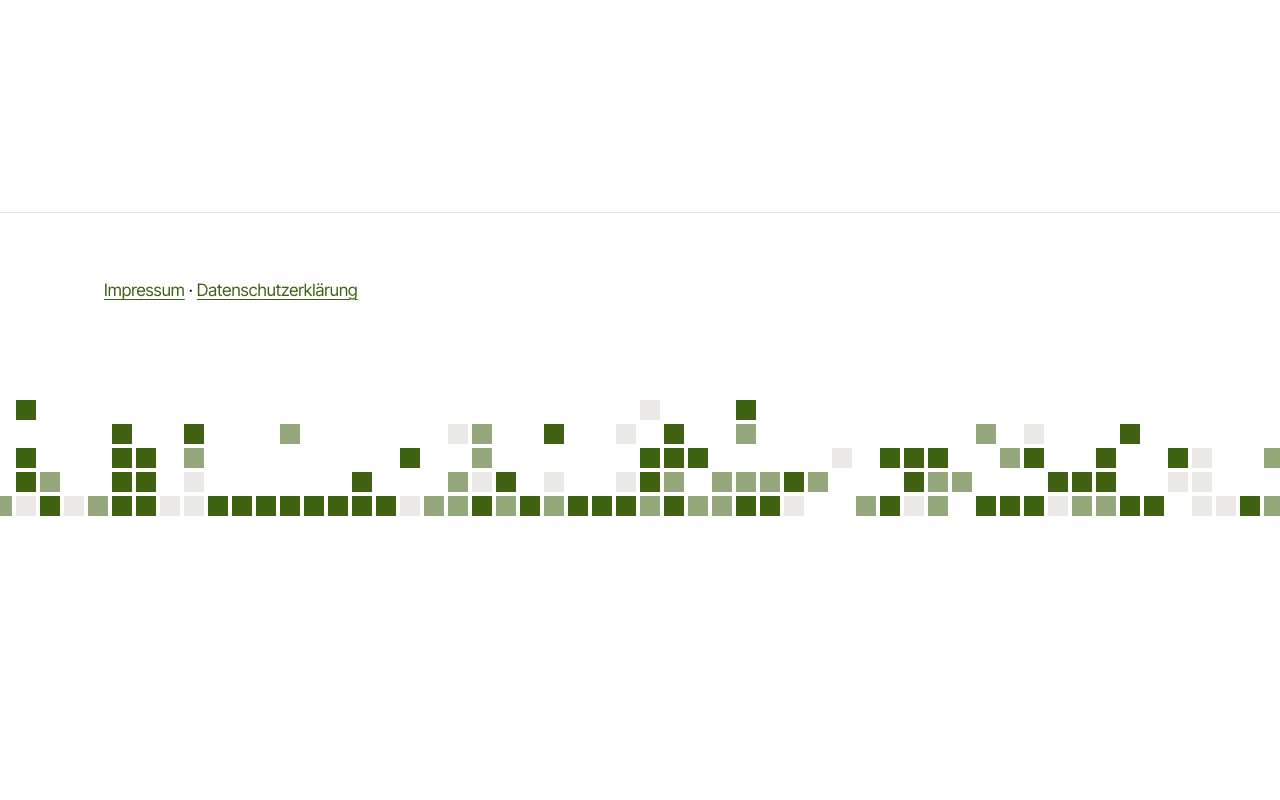
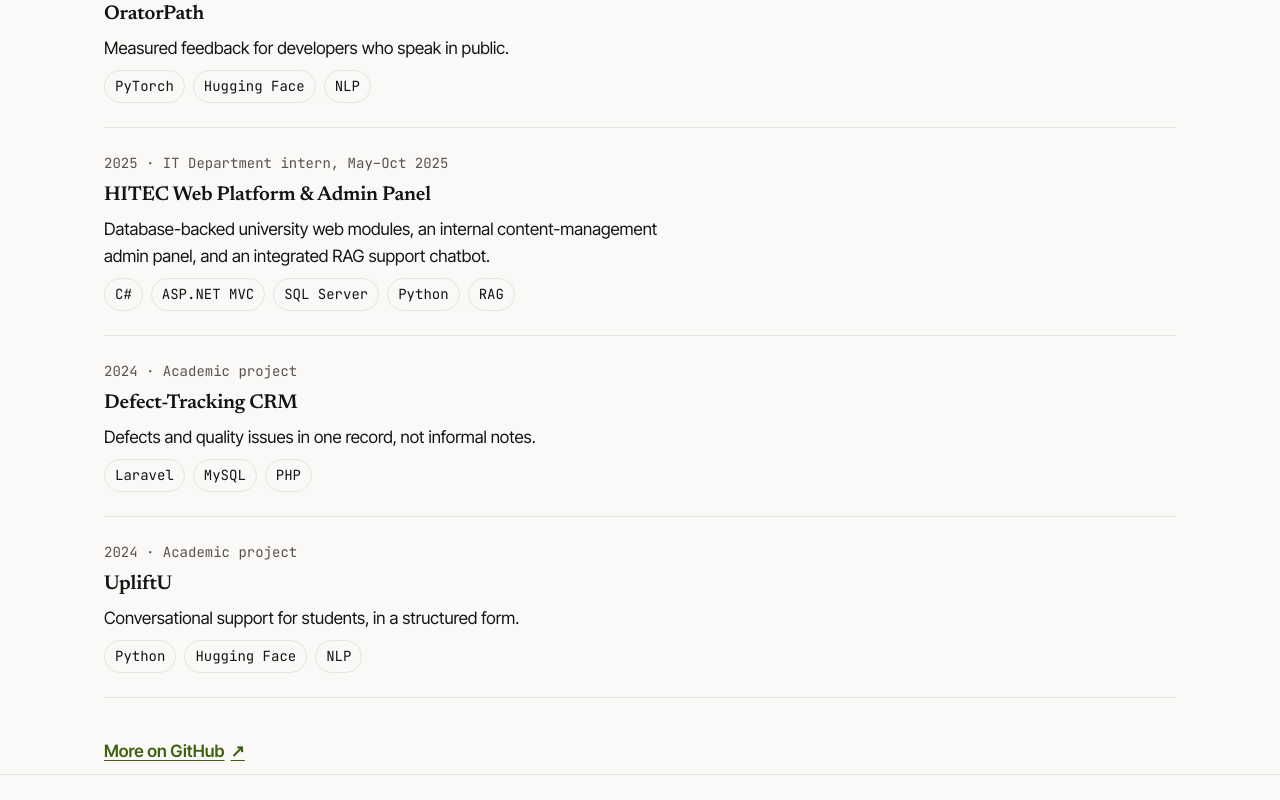
Before and after one commit to shamas92/portfolio-v4, a Next.js app: page /work in a window 1280 px wide. Before the commit this address had no page. Shown: the part 680-1480 px from the top of the page. Before the commit the page ends 1200 px from the top, so only its background shows below. Built offline with nearby package versions, Linux system fonts and the light colour scheme.

Commit message:
Add /work index listing all six projects

```diff
--- /dev/null
+++ b/src/app/work/page.tsx
@@ -0,0 +1,82 @@
+/**
+ * The /work index: every project in one place — the four
+ * featured in the track and the two earlier ones — as a ruled
+ * list in the site's own voice (the Earlier work list's rows:
+ * year and role, the title linked to the case page, the
+ * one-liner and the stack chips). The track's lime end card
+ * ("All 6 projects") links here, and the GitHub link that used
+ * to close the Work section lives here instead.
+ *
+ * A client component, like the home page: the strings come
+ * from useContent(), so a stored German choice applies after
+ * hydration (the server always renders English first). It
+ * inherits the layout's default metadata, also like the home
+ * page — a client component cannot export its own.
+ */
+"use client";
+
+import Link from "next/link";
+import { useContent, useLocale } from "@/i18n/LocaleProvider";
+
+export default function WorkIndexPage() {
+  const content = useContent();
+  const { locale } = useLocale();
+  const ui = content.ui.workIndex;
+  const newTabNote =
+    locale === "de"
+      ? " (öffnet in einem neuen Tab)"
+      : " (opens in a new tab)";
+
+  return (
+    <div className="page">
+      <p>
+        <Link href="/" className="case-back">
+          <span aria-hidden="true">←</span> {ui.back}
+        </Link>
+      </p>
+      <h1 className="section-head">{ui.heading}</h1>
+      <p className="section-intro">{ui.intro}</p>
+      <ul className="earlier-work-list">
+        {content.projects.map((project) => (
+          <li
+            key={project.slug}
+            className="earlier-work-item"
+            data-slug={project.slug}
+          >
+            <p className="track-meta">
+              {project.year} · {project.role}
+            </p>
+            <h2 className="earlier-work-title">
+              <Link
+                href={`/work/${project.slug}`}
+                className="earlier-work-link"
+              >
+                {project.shortTitle ?? project.title}
+              </Link>
+            </h2>
+            <p className="earlier-work-summary">{project.rowOutcome}</p>
+            <ul className="track-stack">
+              {project.stack.slice(0, 5).map((tag) => (
+                <li key={tag}>{tag}</li>
+              ))}
+            </ul>
+          </li>
+        ))}
+      </ul>
+      <p className="work-more">
+        <a
+          href={content.profile.github}
+          target="_blank"
+          rel="noopener noreferrer"
+          className="work-more-link"
+        >
+          {content.ui.work.viewMore}
+          <span className="work-more-arrow" aria-hidden="true">
+            ↗
+          </span>
+          <span className="visually-hidden">{newTabNote}</span>
+        </a>
+      </p>
+    </div>
+  );
+}
```
